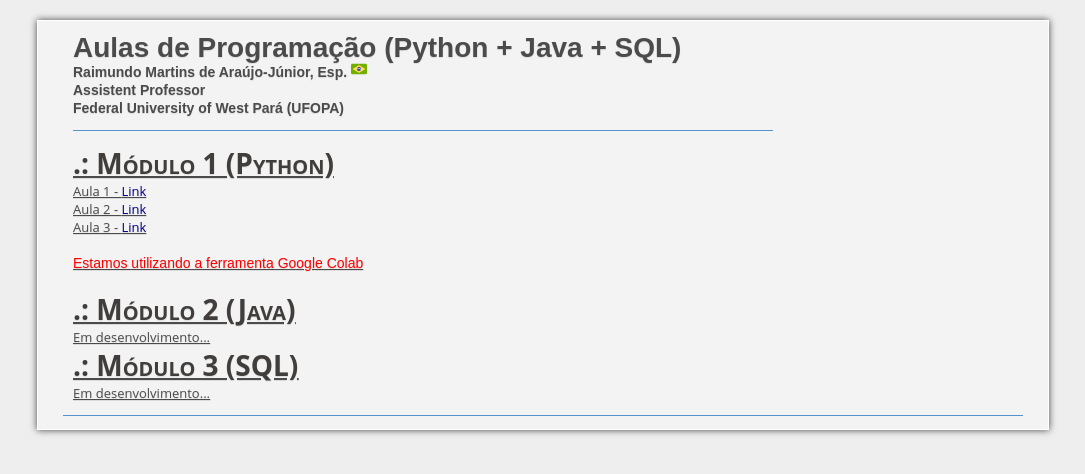
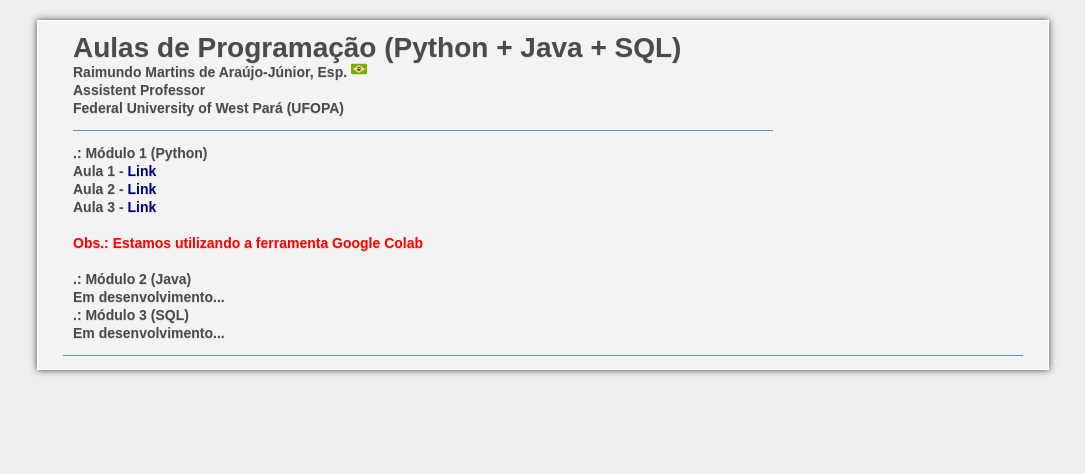
Before and after one commit to profjuniormartins/profjuniormartins.github.io, a plain HTML site: page pdm/index.html in a window 1280 px wide. Shown: the whole page, without its empty margins (97-1182 px from the left). Drawn offline with Linux system fonts and the light colour scheme; a script that the page names is missing.

Commit message:
Update index.html

```diff
--- a/pdm/index.html
+++ b/pdm/index.html
@@ -58,16 +58,16 @@
 			<span style="font-size: 14px; font-family: Arial, Helvetica, sans-serif; font-weight: bold">
 				<!--&nbsp;&nbsp;-->Federal University of West Pará (UFOPA)</span>
             <hr>
-			<u><h3>.: Módulo 1 (Python)</h3>
+			<span style="font-size: 14px; font-family: Arial, Helvetica, sans-serif; font-weight: bold">.: Módulo 1 (Python)<span>
 			<p>Aula 1 - <a href="https://youtu.be/277whWOEjbE" target="_blank">Link</a></p>
 			<p>Aula 2 - <a href="https://youtu.be/Pa6-dRDbeB8" target="_blank">Link</a></p>
 			<p>Aula 3 - <a href="https://youtu.be/ZBMlhsu793k" target="_blank">Link</a></p>
 			<br>
-			<p><span style="font-size: 14px; color: #FF0000; font-family: Arial, Helvetica, sans-serif; font-weight: italic">Estamos utilizando a ferramenta Google Colab</span></p>
+			<p><span style="font-size: 14px; color: #FF0000; font-family: Arial, Helvetica, sans-serif; font-weight: italic">Obs.: Estamos utilizando a ferramenta Google Colab</span></p>
 			<br>
-			<u><h3>.: Módulo 2 (Java)</h3>
+			<span style="font-size: 14px; font-family: Arial, Helvetica, sans-serif; font-weight: bold">.: Módulo 2 (Java)</span>
 			<p>Em desenvolvimento...</p>
-			<u><h3>.: Módulo 3 (SQL)</h3>
+			<span style="font-size: 14px; font-family: Arial, Helvetica, sans-serif; font-weight: bold">.: Módulo 3 (SQL)</span>
 			<p>Em desenvolvimento...</p>
 		</div>
 	</div>
```
